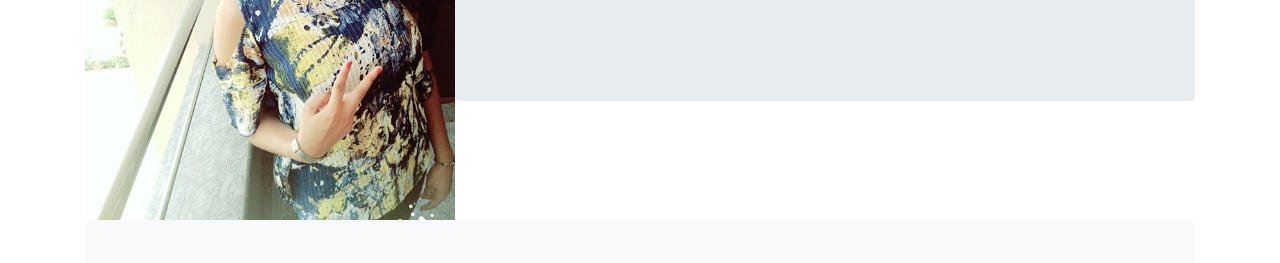
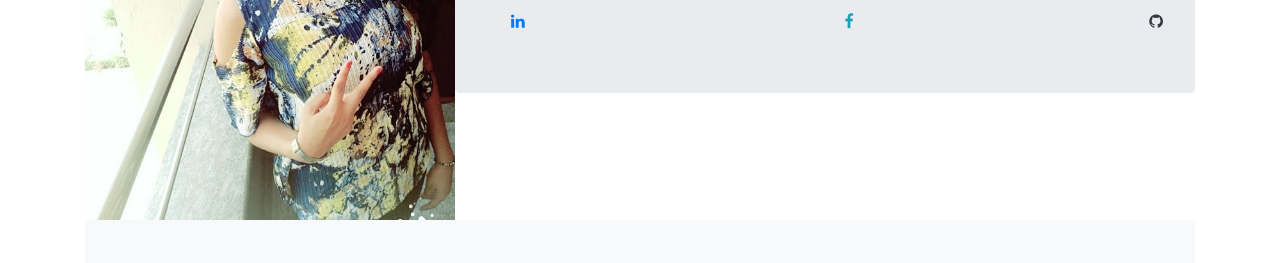
Before and after one commit to 1shikha7/shikhanimmi.github.io, a plain HTML site: page index.html in a window 1280 px wide. Shown: the part 271-534 px from the top of the page. Drawn offline with Linux system fonts and the light colour scheme.

Commit message:
links added

```diff
--- a/index.html
+++ b/index.html
@@ -8,6 +8,7 @@
         <title>portfolio</title>
         <link rel="stylesheet" href="assests/css/bootstrap.min.css">
         <link rel="stylesheet" href="assests/css/style.css">
+        <link href="./assests/css/font-awesome.min.css" rel="stylesheet">
 
         <!--  -->
         <nav class="navbar navbar-expand-sm navbar-dark bg-dark">
@@ -43,14 +44,14 @@
                         <div class="links d-flex flex-row justify-content-between">
 
                             <div>
-                            <a href="http://pfol.herokuapp.com/index.html#" class="fa fa-linkedin text-cyan px-4"></a>
+                            <a href="https://www.linkedin.com/in/shikha-kumari-47b8a6151/index.html#" class="fa fa-linkedin text-cyan px-4"></a>
 
                             </div>
                             <div>
-                                <a href="http://pfol.herokuapp.com/index.html#" class="fa fa-facebook text-info"></a>
+                                <a href="https://www.facebook.com/shikha.agrawal.3139/index.html" class="fa fa-facebook text-info"></a>
                             </div>
                             <div>
-                                <a href="http://pfol.herokuapp.com/index.html#" class="fa fa-github text-dark"></a>
+                                <a href="https://github.com/shikhanimmi/index.html#" class="fa fa-github text-dark"></a>
                             </div>
                         </div>
                     </div>
```
